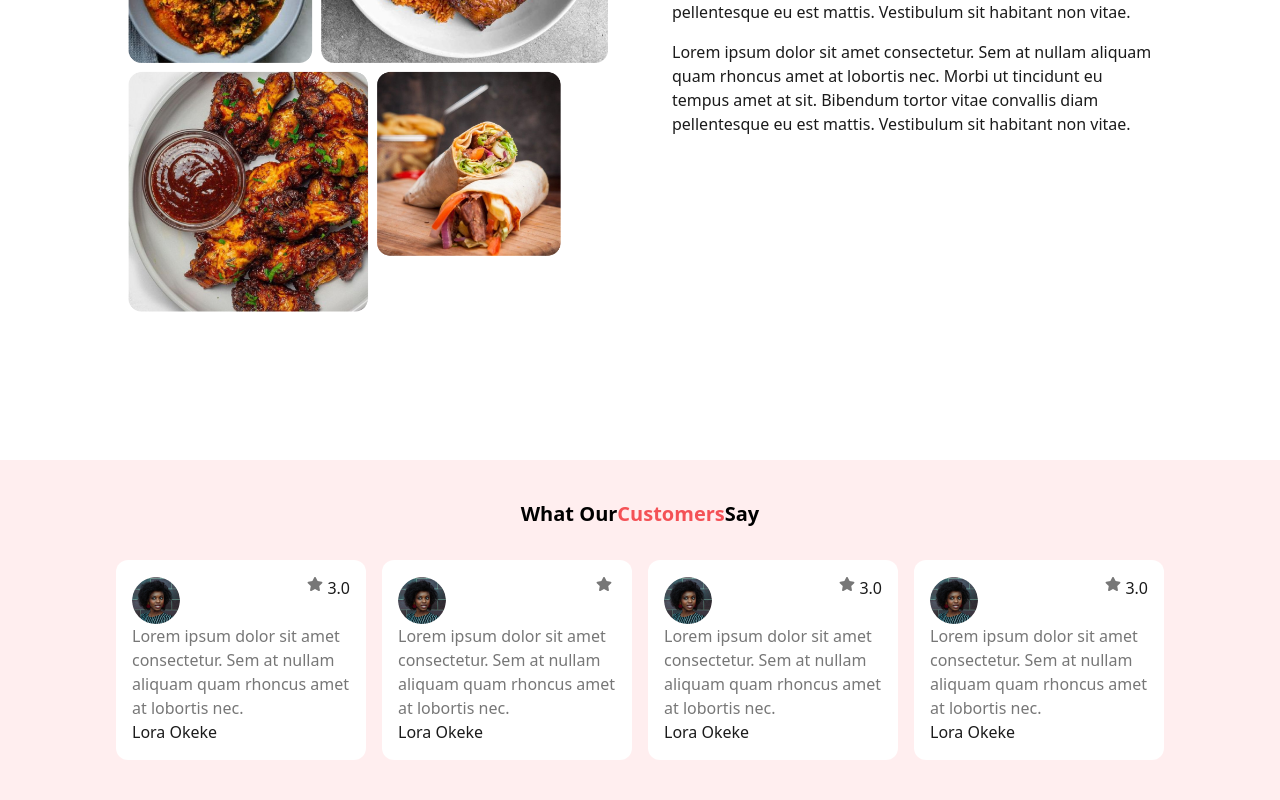
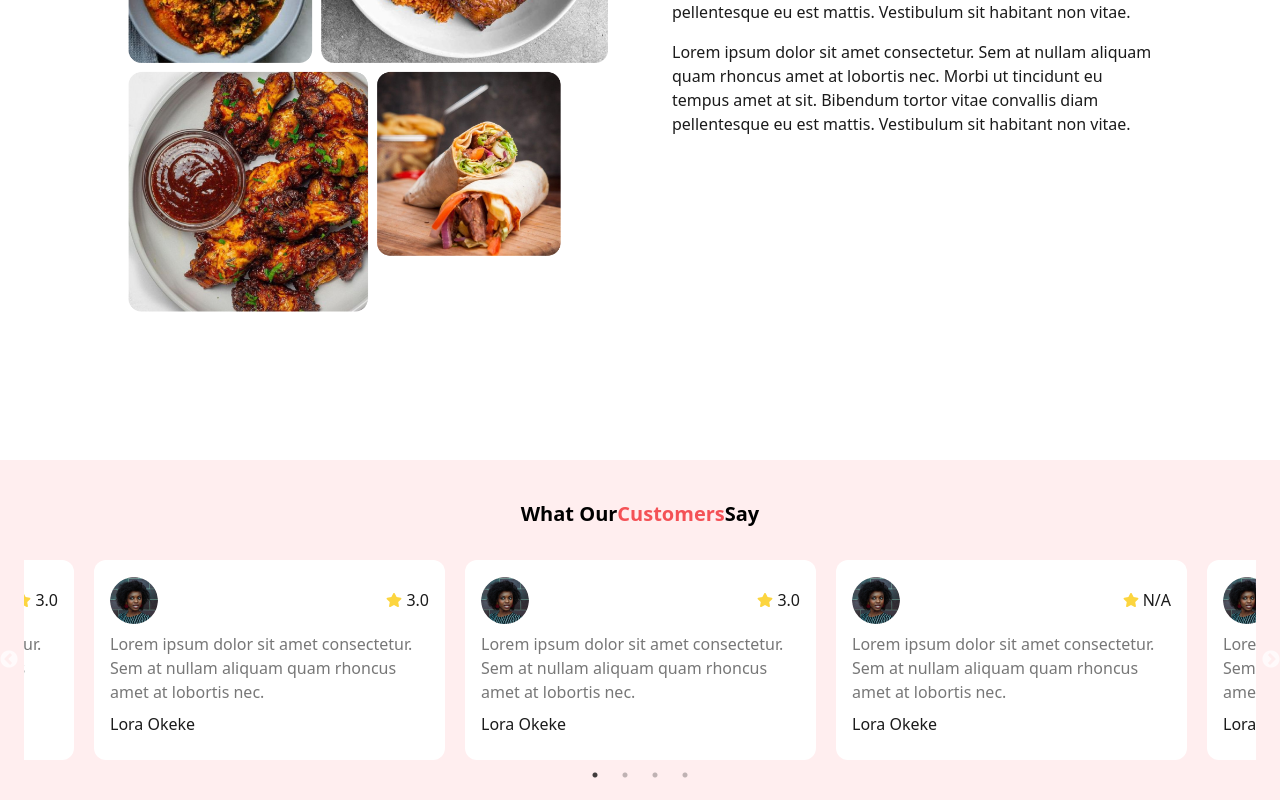
Before and after one commit to Ozyugoo/consuBite, a React (Vite) app: page / in a window 1280 px wide. Shown: the part 340-1140 px from the top of the page. Built offline with nearby package versions, Linux system fonts and the light colour scheme.

Commit message:
feature: what our customer says

```diff
--- a/src/components/whatcustomerSay/index.jsx
+++ b/src/components/whatcustomerSay/index.jsx
@@ -1,7 +1,12 @@
 // import { FaCircleArrowRight } from "react-icons/fa6";
 // import { FaCircleArrowLeft } from "react-icons/fa6";
 
+
+
 import React from "react";
+import Slider from "react-slick";
+import "slick-carousel/slick/slick.css";
+import "slick-carousel/slick/slick-theme.css";
 import { FaStar } from "react-icons/fa";
 import customerSayImage from "../../assets/images/customerSayImage.png";
 
@@ -37,28 +42,68 @@ const data = [
 ];
 
 function WhatCustomersSay() {
+  const settings = {
+    dots: true,
+    infinite: true,
+    speed: 500,
+    slidesToShow: 3,
+    slidesToScroll: 1,
+    centerMode: true,  // Set to true if you want centered slides
+    centerPadding: "60px",  // Adjust if necessary
+    responsive: [
+      {
+        breakpoint: 1024,
+        settings: {
+          slidesToShow: 2,
+          slidesToScroll: 1,
+          infinite: true,
+          dots: true,
+        },
+      },
+      {
+        breakpoint: 600,
+        settings: {
+          slidesToShow: 1,
+          slidesToScroll: 1,
+        },
+      },
+    ],
+  };
+
   return (
-    <div className="bg-custom-background-pink justify-center m-auto py-10 px-6">
-        <p className="font-bold text-xl flex justify-center mb-8">What Our <span className="text-custom-red"> Customers </span> Say</p>
-      <div className="flex flex-row justify-center gap-4">
+    <div className="bg-custom-background-pink py-10 px-6">
+      <p className="font-bold text-xl flex justify-center mb-8">
+        What Our <span className="text-custom-red">Customers</span> Say
+      </p>
+      <div className="relative">
+        <Slider {...settings}>
           {data.map((d, index) => (
-          <div key={index} className="review-card bg-custom-background-white h-[200px] w-[250px] rounded-xl text-custom-black-text px-4 py-4">
-            <div className="review-img flex flex-row justify-between">
-              <img src={d.img} alt={d.name}  className="w-12 h-12 object-cover rounded-full"/>
-              <div className="flex flex-row gap-1">
-                <FaStar className="text-yellow-500" />
-                <span className="text-custom-black">{d.rating}</span>
-
+            <div
+              key={index}
+              className="review-card bg-custom-background-white h-[200px] w-[250px] rounded-xl text-custom-black-text px-4 py-4"
+            >
+              <div className="review-img flex flex-row justify-between items-center">
+                <img
+                  src={d.img}
+                  alt={d.name}
+                  className="w-12 h-12 object-cover rounded-full"
+                />
+                <div className="flex flex-row gap-1 items-center">
+                  <FaStar className="text-custom-yellow" />
+                  <span className="text-custom-black">
+                    {d.rating ? d.rating : "N/A"}
+                  </span>
                 </div>
               </div>
-            <div className="review-text">
+              <div className="review-text mt-2">
                 <p>{d.review}</p>
               </div>
-            <div className="review-author text-custom-black">
+              <div className="review-author text-custom-black mt-2">
                 <p>{d.name}</p>
               </div>
             </div>
           ))}
+        </Slider>
       </div>
     </div>
   );
--- a/src/index.css
+++ b/src/index.css
@@ -1,3 +1,7 @@
 @tailwind base;
 @tailwind components;
 @tailwind utilities;
+
+.slick-slide > div {
+    margin: 0 10px
+}
--- a/tailwind.config.js
+++ b/tailwind.config.js
@@ -8,6 +8,7 @@ export default {
       "custom-background-pink":"#FFEEEF",
       "custom-background-white":"#FFFFFF",
       "custom-black-text": "#777777",
+      "custom-yellow": "#FCD53F",
 
     },
     extend: {},
```
Also changed, not shown: src/components/whatcustomerSay/data.js (deleted, +0 -33 lines). Lines whose indentation alone changed are shown as unchanged.
